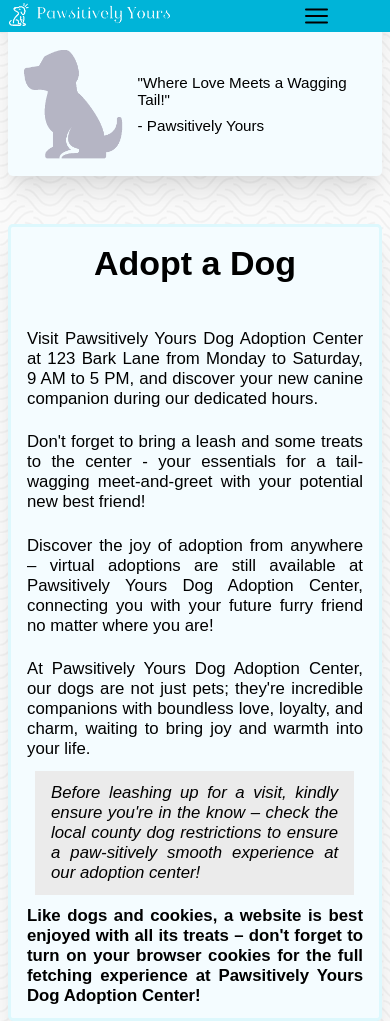
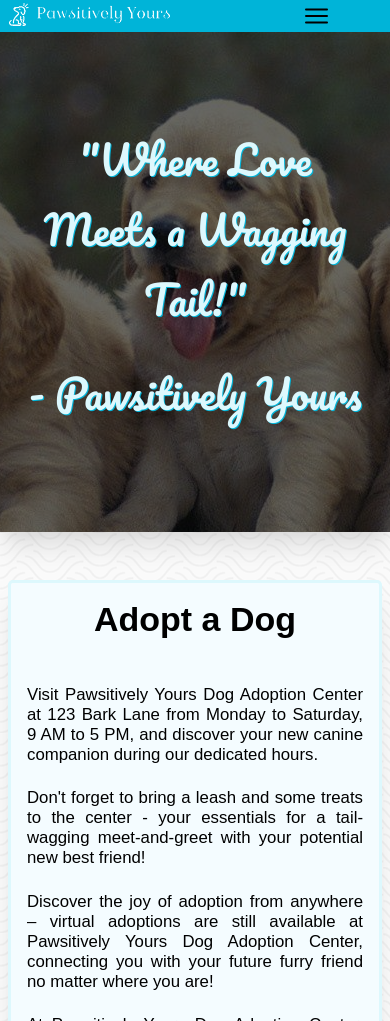
Before and after one commit to JLS730/pawsitively-yours-react-app, a React app: page / in a window 390 px wide. Shown: the top 1021 px of the page. Built offline with nearby package versions, Linux system fonts and the light colour scheme; some packages are replaced by stand-ins of ours; no server answers.

Commit message:
added homepage banner

```diff
--- a/public/index.html
+++ b/public/index.html
@@ -1,14 +1,12 @@
 <!DOCTYPE html>
 <html lang="en">
+
 <head>
   <meta charset="utf-8" />
   <link rel="icon" href="%PUBLIC_URL%/favicon.ico" />
   <meta name="viewport" content="width=device-width, initial-scale=1" />
   <meta name="theme-color" content="#000000" />
-    <meta
-      name="description"
-      content="Web site created using create-react-app"
-    />
+  <meta name="description" content="Web site created using create-react-app" />
   <link rel="apple-touch-icon" href="%PUBLIC_URL%/logo192.png" />
   <!--
       manifest.json provides metadata used when your web app is installed on a
@@ -24,8 +22,12 @@
       work correctly both with client-side routing and a non-root public URL.
       Learn how to configure a non-root public URL by running `npm run build`.
     -->
+  <link rel="preconnect" href="https://fonts.googleapis.com">
+  <link rel="preconnect" href="https://fonts.gstatic.com" crossorigin>
+  <link href="https://fonts.googleapis.com/css2?family=Pacifico&display=swap" rel="stylesheet">
   <title>Pawsitively Yours</title>
 </head>
+
 <body>
   <noscript>You need to enable JavaScript to run this app.</noscript>
   <div id="root"></div>
@@ -41,4 +43,5 @@
     -->
   <script src="https://kit.fontawesome.com/eb11c18b88.js" crossorigin="anonymous"></script>
 </body>
+
 </html>
--- a/src/components/Homepage.js
+++ b/src/components/Homepage.js
@@ -3,7 +3,7 @@
 import { useEffect, useState, useRef } from 'react'
 import { Link } from 'react-router-dom'
 
-import dogParkBanner from '../images/dog-placeholder-500x500-1.png'
+import dogBridgeBanner from '../images/puppies-bridge.jpg'
 import adoptPlaceholder from '../images/adopt-placeholder.avif'
 import noResultsImage from '../images/no-results-puppy.png'
 
@@ -19,13 +19,13 @@
     const searchInputRef = useRef(null)
 
     useEffect(() => {
-        if(pageResultCount === 20) {
+        if (pageResultCount === 20) {
             window.scrollTo(0, 0)
         }
     }, [pageResultCount, filterToggle, currentFilterArray])
 
     function handleCurrentPageCount() {
-        if(pageResultCount >= allAdoptionInformation.length) {
+        if (pageResultCount >= allAdoptionInformation.length) {
             return
         } else if (pageResultCount === 40) {
             setPageResultCount(pageResultCount + 20)
@@ -45,50 +45,50 @@
 
         setPageResultCount(20)
 
-        if(finalSearchTerm == 'Male' || finalSearchTerm == 'Female') {
+        if (finalSearchTerm == 'Male' || finalSearchTerm == 'Female') {
             let sexFilterArray = allAdoptionInformation.animals.filter((dog) => {
                 return dog.gender === finalSearchTerm
             })
 
             setCurrentFilter(sexFilterArray)
 
-            if(filterToggle === true) {
+            if (filterToggle === true) {
                 return
             }
 
             setFilterToggle(!filterToggle)
-        } else if(finalSearchTerm === 'Puppy' || finalSearchTerm === 'Young' || finalSearchTerm === 'Adult' || finalSearchTerm === 'Senior') {
+        } else if (finalSearchTerm === 'Puppy' || finalSearchTerm === 'Young' || finalSearchTerm === 'Adult' || finalSearchTerm === 'Senior') {
             let ageFilterArray = allAdoptionInformation.animals.filter((dog) => {
                 return dog.age === finalSearchTerm
             })
 
             setCurrentFilter(ageFilterArray)
 
-            if(filterToggle === true) {
+            if (filterToggle === true) {
                 return
             }
 
             setFilterToggle(!filterToggle)
-        } else if(finalSearchTerm === 'Small' || finalSearchTerm === 'Medium' || finalSearchTerm === 'Large' || finalSearchTerm === 'Extra Large') {
+        } else if (finalSearchTerm === 'Small' || finalSearchTerm === 'Medium' || finalSearchTerm === 'Large' || finalSearchTerm === 'Extra Large') {
             let sizeFilterArray = allAdoptionInformation.animals.filter((dog) => {
                 return dog.size === finalSearchTerm
             })
 
             setCurrentFilter(sizeFilterArray)
 
-            if(filterToggle === true) {
+            if (filterToggle === true) {
                 return
             }
 
             setFilterToggle(!filterToggle)
-        } else if(finalSearchTerm) {
+        } else if (finalSearchTerm) {
             let nameFilterArray = allAdoptionInformation.animals.filter((dog) => {
                 return dog.name === finalSearchTerm
             })
 
             setCurrentFilter(nameFilterArray)
 
-            if(filterToggle === true) {
+            if (filterToggle === true) {
                 return
             }
 
@@ -113,14 +113,16 @@
     }
 
     return (
-    <div className="homepage-container">
+        <>
             <div className="homepage-banner-container">
-            <img src={dogParkBanner} alt="" />
+                <img className='banner-image image-tint' src={dogBridgeBanner} alt="" />
+                <div class="header-image-tint"></div>
                 <div className="homepage-banner-text-container">
                     <p className="homepage-banner-top">"Where Love Meets a Wagging Tail!"</p>
                     <p className="homepage-banner-bottom">- Pawsitively Yours</p>
                 </div>
             </div>
+            <div className="homepage-container">
                 <section className="homepage-information-container">
                     <h2 className="homepage-information-title">Adopt a Dog</h2>
                     <p className="homepage-information-hours">Visit Pawsitively Yours Dog Adoption Center at 123 Bark Lane from Monday to Saturday, 9 AM to 5 PM, and discover your new canine companion during our dedicated hours.</p>
@@ -136,7 +138,7 @@
                     <div className="dog-adoption-search-container">
                         <div className="dog-adoption-search-container-left">
                             <div className="dog-adoption-search-input-container">
-                        <input type="text" className="dog-adoption-search-input" placeholder='Search by pet size, age or gender' ref={searchInputRef} onKeyDown={(event) => event.key === 'Enter' ? handlePageFilter(searchInputRef.current.value) : null}/>
+                                <input type="text" className="dog-adoption-search-input" placeholder='Search by pet size, age or gender' ref={searchInputRef} onKeyDown={(event) => event.key === 'Enter' ? handlePageFilter(searchInputRef.current.value) : null} />
                                 <i className="fa-solid fa-magnifying-glass"></i>
                             </div>
                         </div>
@@ -183,6 +185,7 @@
 
                 </section>
             </div>
+        </>
     )
 }
 
--- a/src/components/Signin.js
+++ b/src/components/Signin.js
@@ -55,15 +55,6 @@
         });
     }
 
-    function handleSignOut() {
-        signOut(auth).then(() => {
-
-          }).catch((error) => {
-
-          });
-    }
-
-
   return (
     <div className="login-container">
         <div className="login-credentials-container">
--- a/src/styles/homepage.scss
+++ b/src/styles/homepage.scss
@@ -1,3 +1,61 @@
+.homepage-banner-container {
+    background-color: rgb(244, 252, 255);
+    display: flex;
+    justify-content: center;
+    align-items: center;
+    width: 100%;
+    // max-width: 100%;
+    // height: 9em;
+    // border-bottom-left-radius: .3em;
+    // border-bottom-right-radius: .3em;
+    box-shadow: rgba(0, 0, 0, 0.1) 0px 20px 25px -5px, rgba(0, 0, 0, 0.04) 0px 10px 10px -5px;
+    height: 500px;
+    overflow: hidden;
+    position: relative;
+
+    .banner-image {
+        width: 100%;
+        object-fit: cover;
+        min-height: 1080px;
+    }
+
+    .banner-image .image-tint {
+        background-color: rgba(200, 100, 0, .5);
+        background-blend-mode: multiply;
+    }
+
+    .header-image-tint {
+        position: absolute;
+        height: 1000px;
+        width: 100%;
+        background-color: rgba(0, 0, 0, 0.6);
+    }
+
+    .homepage-banner-text-container {
+        position: absolute;
+        // z-index: 1;
+        top: 80px;
+        left: 0;
+        right: 0;
+        margin-left: auto;
+        margin-right: auto;
+        width: 600px;
+        max-width: 100%;
+
+        p {
+            font-family: "Pacifico", cursive;
+            padding: .3em 0;
+            font-size: 3em;
+            text-align: center;
+            color: #ddf8fd;
+            text-shadow: #00b4d8 1px 1px;
+        }
+
+
+    }
+
+}
+
 .homepage-container {
     display: flex;
     justify-content: center;
@@ -6,34 +64,6 @@
     position: relative;
     padding: 0 .5em;
 
-    .homepage-banner-container {
-        background-color: rgb(244, 252, 255);
-        display: flex;
-        justify-content: center;
-        align-items: center;
-        width: 1100px;
-        max-width: 100%;
-        height: 9em;
-        border-bottom-left-radius: .3em;
-        border-bottom-right-radius: .3em;
-        box-shadow: rgba(0, 0, 0, 0.1) 0px 20px 25px -5px, rgba(0, 0, 0, 0.04) 0px 10px 10px -5px;
-
-        img {
-            height: 90%;
-        }
-
-        .homepage-banner-text-container {
-
-            p {
-                font-family: sans-serif;
-                padding: .3em 0;
-                font-size: .95em;
-                font-family: sans-serif;
-            }
-
-
-        }
-    }
 
     .homepage-information-container {
         background-color: rgb(244, 252, 255);
@@ -325,6 +355,27 @@
 }
 
 @media (max-width: 520px) {
+    .homepage-banner-text-container {
+        position: absolute;
+        // z-index: 1;
+        top: 80px;
+        left: 0;
+        right: 0;
+        margin-left: auto;
+        margin-right: auto;
+        width: 350px !important;
+        max-width: 100%;
+
+        p {
+            font-family: "Pacifico", cursive;
+            padding: .3em 0;
+            font-size: 2.5em !important;
+            text-align: center;
+            color: #ddf8fd;
+        }
+
+
+    }
     .adoption-photo-containers {
         height: 15em !important;
         width: 10.2em !important;
```
Also changed, not shown: src/images/puppies-bridge.jpg (added), src/styles/homepage.css, 1 other file. Lines whose indentation alone changed are shown as unchanged.
